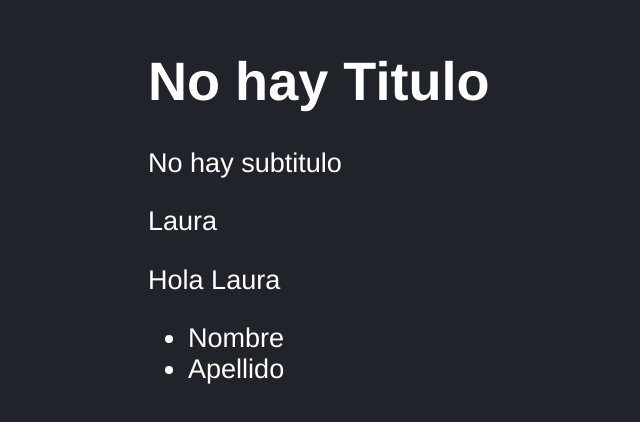
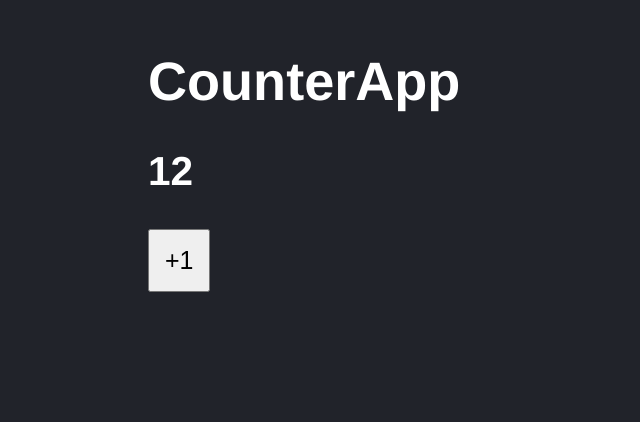
Before and after one commit to mbernallaura/Primer-Acercamiento-React, a React (Vite) app: page / in a window 1280 px wide. Shown: the part 134-556 px from the top of the page, without its empty margins (0-640 px from the left). Built offline with nearby package versions, Linux system fonts and the light colour scheme.

Commit message:
colocar los estilos del boton y hacer un evento al boton

```diff
--- /dev/null
+++ b/src/CounterApp.jsx
@@ -0,0 +1,24 @@
+import PropTypes from 'prop-types';
+
+
+export const CounterApp = ({value}) =>{
+
+    const handleAdd = () => {
+        console.log('+1');
+        value = 1000;
+    }
+
+    return (
+        <>
+            <h1>CounterApp</h1>
+            <h2>{ value }</h2>
+            <button onClick={ handleAdd }>
+                +1
+            </button>
+        </>
+    )
+}
+
+CounterApp.propTypes = {
+    value: PropTypes.number.isRequired,
+}
--- a/src/main.jsx
+++ b/src/main.jsx
@@ -1,11 +1,12 @@
 import React from 'react';
 import ReactDOM from 'react-dom/client';
 //import { HiWorldApp } from './HiWorldApp';
-import { FirstApp } from './firstApp';
+//import { FirstApp } from './firstApp';
+import { CounterApp } from './CounterApp'
 import './styles.css';
 
 ReactDOM.createRoot( document.getElementById('root') ).render(
     <React.StrictMode>
-        <FirstApp/>
+        <CounterApp value={ 12 }/>
     </React.StrictMode>
 );
--- a/src/styles.css
+++ b/src/styles.css
@@ -5,3 +5,8 @@
     font-size: 1.3rem;
     padding: 70px;
 }
+
+button{
+    padding: 15px;
+    font-size: 1.2rem;
+}
```
